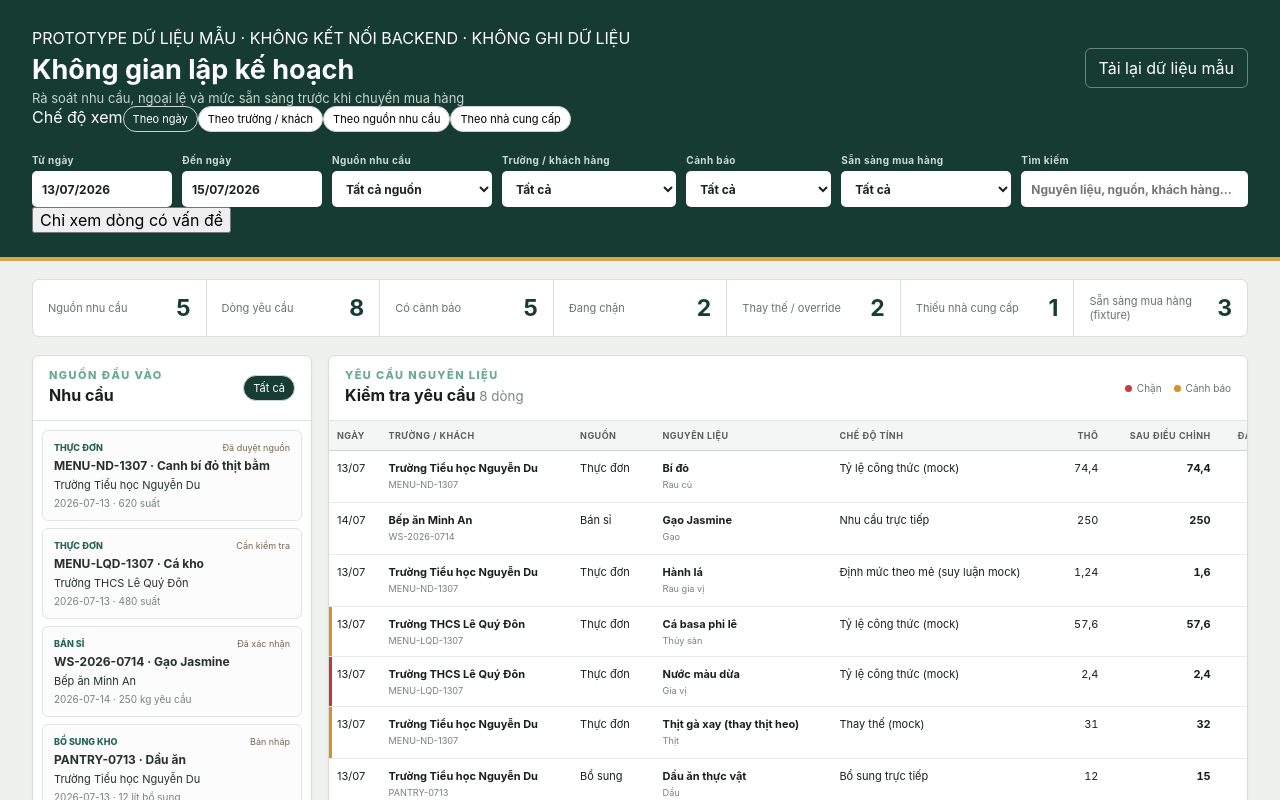
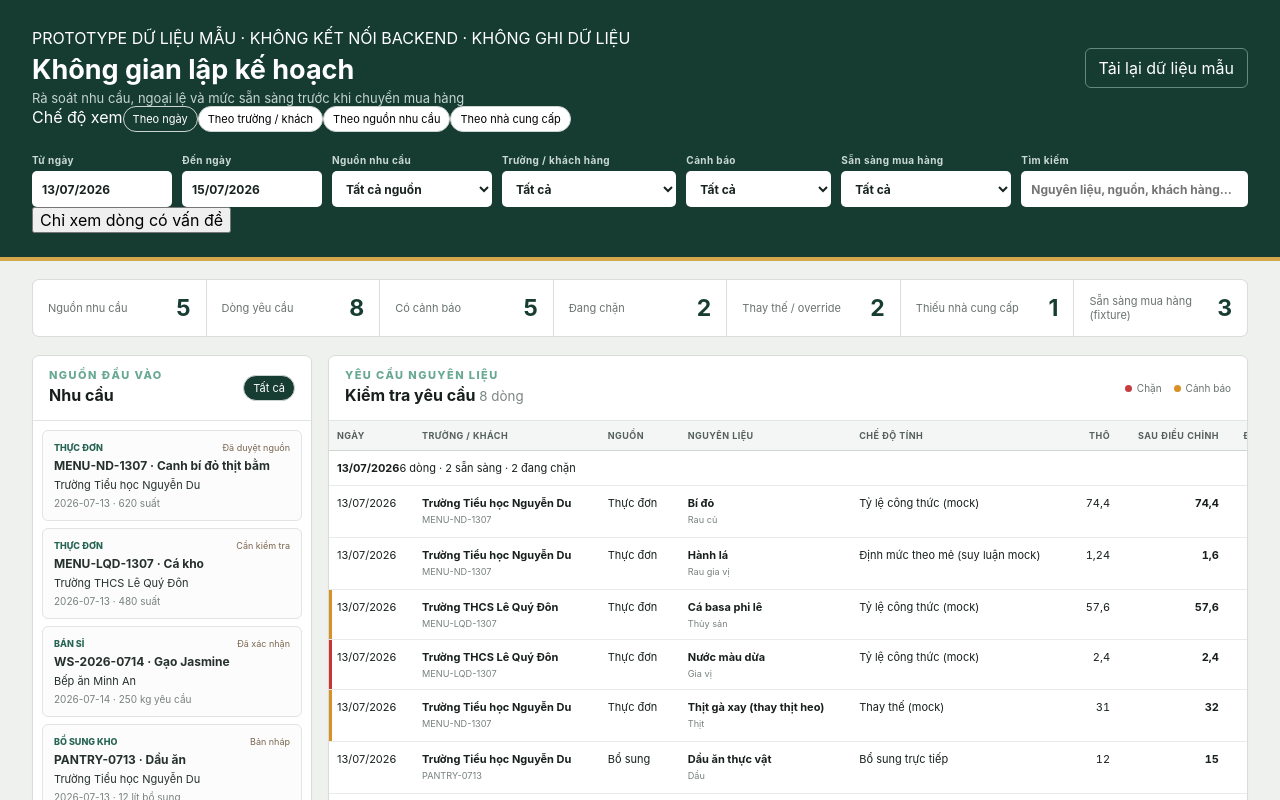
Before and after one commit to longpsu-bot/thuonghao-ops-erp, a React (Vite) app: page / in a window 1280 px wide. Shown: the top 800 px of the page. Built offline with nearby package versions, Linux system fonts and the light colour scheme.

Commit message:
TASK-001: group requirements and clarify planner exceptions

```diff
--- a/src/modules/planner/components/RequirementWorkspace.tsx
+++ b/src/modules/planner/components/RequirementWorkspace.tsx
@@ -1,4 +1,6 @@
-import type { LocalLineState, RequirementLine } from "../types";
+import { Fragment } from "react";
+import type { LocalLineState, RequirementLine, ViewMode } from "../types";
+const formatDate = (value: string) => `${value.slice(8, 10)}/${value.slice(5, 7)}/${value.slice(0, 4)}`;
 const qty = (n: number) =>
   new Intl.NumberFormat("vi-VN", { maximumFractionDigits: 2 }).format(n);
 const labels: Record<string, string> = {
@@ -14,6 +16,10 @@ const labels: Record<string, string> = {
   READY: "Sẵn sàng",
   NEEDS_REVIEW: "Cần duyệt",
   BLOCKED: "Đang chặn",
+  OK: "Bình thường",
+  INFO: "Thông tin",
+  WARNING: "Cần chú ý",
+  BLOCKING: "Đang chặn",
 };
 
 export function RequirementTable({
@@ -21,12 +27,25 @@ export function RequirementTable({
   selected,
   onSelect,
   states,
+  viewMode,
 }: {
   lines: RequirementLine[];
   selected?: string;
   onSelect: (id: string) => void;
   states: Record<string, LocalLineState>;
+  viewMode: ViewMode;
 }) {
+  const groupKey = (line: RequirementLine) => {
+    if (viewMode === "CUSTOMER") return line.customer;
+    if (viewMode === "SOURCE") return labels[line.sourceType];
+    if (viewMode === "SUPPLIER") return line.supplierName ?? "Chưa có nhà cung cấp";
+    return formatDate(line.serviceDate);
+  };
+  const groups = lines.reduce<Record<string, RequirementLine[]>>((result, line) => {
+    const key = groupKey(line);
+    (result[key] ??= []).push(line);
+    return result;
+  }, {});
   return (
     <section className="table-section">
       <div className="section-heading">
@@ -61,7 +80,15 @@ export function RequirementTable({
             </tr>
           </thead>
           <tbody>
-            {lines.map((x) => {
+            {Object.entries(groups).map(([group, groupLines]) => (
+              <Fragment key={group}>
+                <tr className="group-row">
+                  <td colSpan={13}>
+                    <strong>{group}</strong>
+                    <span>{groupLines.length} dòng · {groupLines.filter((x) => x.readiness === "READY").length} sẵn sàng · {groupLines.filter((x) => x.readiness === "BLOCKED").length} đang chặn</span>
+                  </td>
+                </tr>
+                {groupLines.map((x) => {
               const local = states[x.id];
               return (
                 <tr
@@ -70,7 +97,7 @@ export function RequirementTable({
                   onClick={() => onSelect(x.id)}
                 >
                   <td>
-                    {x.serviceDate.slice(8, 10)}/{x.serviceDate.slice(5, 7)}
+                    {formatDate(x.serviceDate)}
                   </td>
                   <td>
                     <strong>{x.customer}</strong>
@@ -88,7 +115,7 @@ export function RequirementTable({
                   <td>{x.unit}</td>
                   <td>
                     <span className={`badge ${x.severity.toLowerCase()}`}>
-                      {x.severity}
+                      {labels[x.severity]}
                     </span>
                     {local?.flagged && (
                       <small className="flagged">Đã gắn cờ</small>
@@ -124,7 +151,9 @@ export function RequirementTable({
                   </td>
                 </tr>
               );
-            })}
+                })}
+              </Fragment>
+            ))}
           </tbody>
         </table>
         {!lines.length && (
@@ -139,11 +168,13 @@ export function RequirementDetail({
   line,
   state,
   onAction,
+  onReviewNoteChange,
   onClose,
 }: {
   line: RequirementLine;
   state: LocalLineState;
   onAction: (key: keyof LocalLineState) => void;
+  onReviewNoteChange: (note: string) => void;
   onClose: () => void;
 }) {
   return (
@@ -153,7 +184,7 @@ export function RequirementDetail({
           <span className="eyebrow">CHI TIẾT · PROTOTYPE</span>
           <h2>{line.ingredient}</h2>
           <p>
-            {line.customer} · {line.serviceDate}
+            {line.customer} · {formatDate(line.serviceDate)}
           </p>
         </div>
         <button className="icon-button" aria-label="Đóng" onClick={onClose}>
@@ -211,7 +242,7 @@ export function RequirementDetail({
               : "callout"
           }
         >
-          <h3>Cảnh báo · {line.severity}</h3>
+          <h3>Cảnh báo · {labels[line.severity]}</h3>
           <strong>{line.warningCode ?? "Không có mã cảnh báo"}</strong>
           <p>{line.warningExplanation}</p>
         </section>
@@ -222,6 +253,15 @@ export function RequirementDetail({
             {line.supplierName ? ` · ${line.supplierName}` : ""}
           </p>
           <small>Chỉ là dữ liệu fixture; UI không tự chọn nhà cung cấp.</small>
+        </section>
+        <section className="review-note">
+          <h3>Ghi chú rà soát cục bộ</h3>
+          <textarea
+            value={state.reviewNote}
+            onChange={(event) => onReviewNoteChange(event.target.value)}
+            placeholder="Ghi nhận điều cần kiểm tra hoặc bàn giao…"
+          />
+          <small>Chỉ lưu trong bộ nhớ trình duyệt; tải lại trang sẽ xóa ghi chú.</small>
         </section>
         <section>
           <h3>Câu hỏi chưa giải quyết</h3>
```
